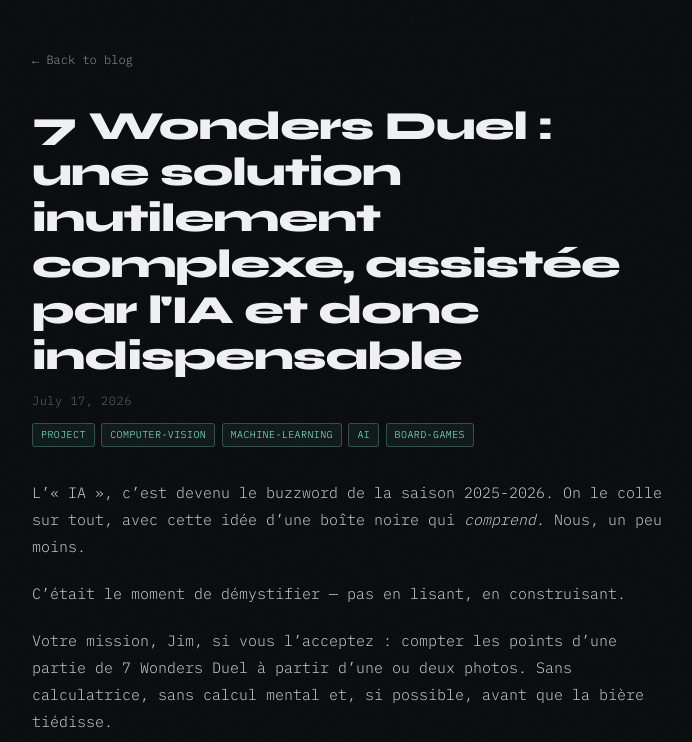
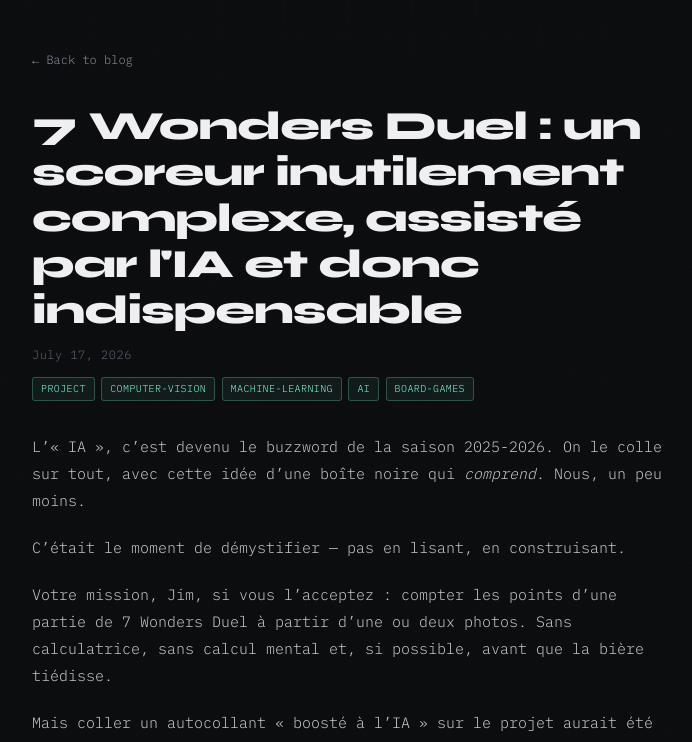
Before and after one commit to salfab/seesharpch, a Jekyll site: the page built from _posts/2026-07-17-7-wonders-un-seul.md, in a window 1280 px wide and 900 px high, scrolled down 306 px, cut to the strip 158-900 px from the top of the window. Shown: the whole strip, without its empty margins (292-984 px from the left). Built offline with Jekyll 4.4.1, drawn with Linux system fonts in a browser that asks for light colours.

Commit message:
Call 7 Wonders project a scorer

```diff
--- a/_posts/2026-07-17-7-wonders-un-seul.md
+++ b/_posts/2026-07-17-7-wonders-un-seul.md
@@ -1,6 +1,6 @@
 ---
 layout: post
-title: "7 Wonders Duel : une solution inutilement complexe, assistée par l'IA et donc indispensable"
+title: "7 Wonders Duel : un scoreur inutilement complexe, assisté par l'IA et donc indispensable"
 tags: [project, computer-vision, machine-learning, ai, board-games]
 header_image: /assets/img/7-wonders-ai-pipeline-hero-v3.png
 unlisted: true
```
